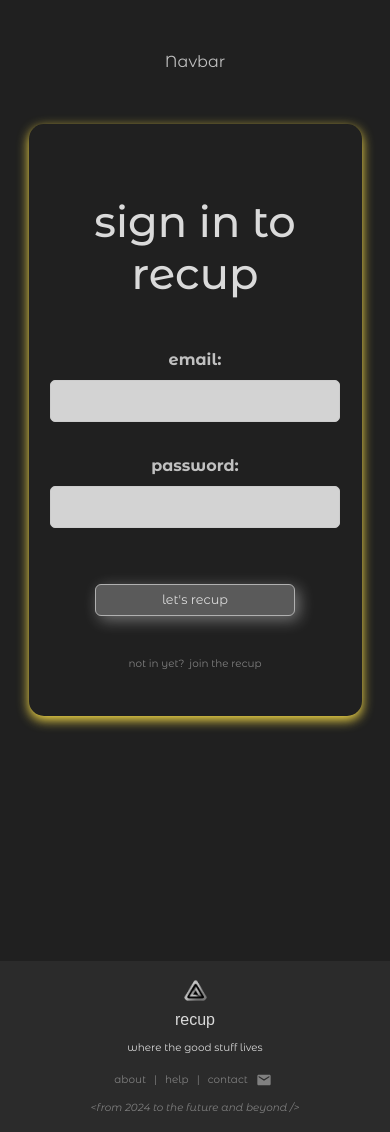
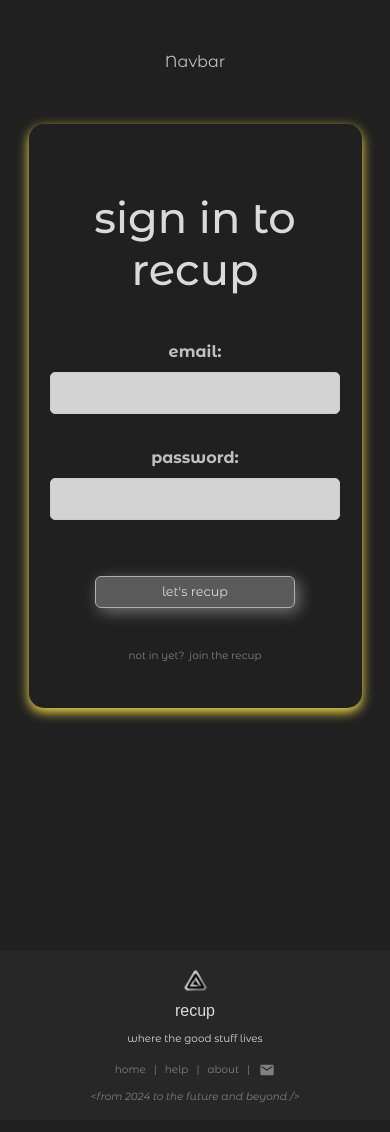
Before and after one commit to clasei/recup-client, a React (Vite) app: page /login in a window 390 px wide. Built offline with nearby package versions, Linux system fonts and the light colour scheme; no server answers; a web font is replaced by a local one.

Commit message:
footer updated

```diff
--- a/src/assets/styles/AllGeneral.css
+++ b/src/assets/styles/AllGeneral.css
@@ -109,7 +109,7 @@ img {
 
 /* LINKS ------------------ */
 
-.link-hover {
+.link-hover, .NavLink {
   cursor: pointer;
   border-bottom: 1px solid rgba(254, 254, 254, 0.373);
   text-decoration: none;
@@ -289,7 +289,14 @@ textarea:focus {
 
   h1 {
     font-size: 1.5rem;
-    padding: 0.5rem;
+  }
+
+  h2 {
+    font-size: 1.8rem;
+  }
+
+  h1, h2, h3, h4 {
+    padding: 0.25rem;
   }
 
 }
--- a/src/assets/styles/NavbarFooter.css
+++ b/src/assets/styles/NavbarFooter.css
@@ -1,5 +1,6 @@
 .footer {
-  background-color: #2B2B2B;
+  /* background-color: #2B2B2B; */
+  background-color: #272727;
   color: #dadada;
   display: flex;
   justify-content: center;
@@ -29,6 +30,11 @@
   margin: 0.25rem;
 }
 
+.footer-recup a:hover, .footer-recup a:active {
+  transform: scale(1.1) !important;
+  /* color: #4CB1F9 !important; */
+}
+
 .footer-text {
   font-size: 0.65rem;
   margin-top: 0.25rem;
@@ -42,13 +48,24 @@
   margin-bottom: 0.25rem;
 }
 
-.footer-links a {
-  color: grey !important;
+.footer-links a, .footer-recup a {
+  /* color: grey !important; */
   text-decoration: none;
+  display: inline-block;
+
   transition: transform 0.3s ease-in-out;
 }
 
-.footer-links a:hover, .footer-links a:active{
+
+.footer-links a {
+  color: grey !important;
+}
+
+.footer-recup a, .footer-text {
+  color: #dadada !important;
+}
+
+.footer-links a:hover, .footer-links a:active {
   transform: scale(1.05);
   color: #4CB1F9 !important;
 }
@@ -60,8 +77,8 @@
 .footer-svg {
   width: 24px !important;
   height: 16px;
-  margin: 0.25rem;
-  margin-right: 0 !important;
+  margin: 0.2rem;
+  margin-left: 5px !important;
   /* transition: transform 0.3s ease-in-out; */
 }
 
--- a/src/components/Footer.jsx
+++ b/src/components/Footer.jsx
@@ -11,7 +11,9 @@ function Footer() {
       <NavLink to="/" className="footer-logo">
         <img src={recupMiniT} alt="Recup logo" className="footer-logo-img" />
       </NavLink>
-      <span className="footer-recup mt-2">recup</span>
+      <span className="footer-recup mt-2">
+        <NavLink className="mx-2" to="/">recup</NavLink>
+      </span>
       <span className="footer-text">where the good stuff lives</span>
 
       {/* <span className="footer-contact align-items-center">
@@ -23,13 +25,16 @@ function Footer() {
       </span> */}
 
     <span className="footer-links d-flex align-items-center">
-      <NavLink className="mx-2" to="/about">about</NavLink>
+      <NavLink className="mx-2" to="/">home</NavLink>
       |
       <NavLink className="mx-2" to="/help">help</NavLink>
       |
+      <NavLink className="mx-2" to="/about">about</NavLink>
+      |
+
       <div className="contact-pack">
-        <a href="mailto:recup@dobeesdream.com" className="mx-2 d-flex align-items-center">
-          contact
+        <a href="mailto:recup@dobeesdream.com" className="d-flex align-items-center">
+          {/* contact */}
           <svg className="footer-svg mx-1" xmlns="http://www.w3.org/2000/svg" viewBox="0 0 24 24" width="16" height="16" fill="grey">
             <path d="M20 4H4C2.89 4 2.01 4.89 2.01 6L2 18c0 1.11.89 2 2 2h16c1.11 0 2-.89 2-2V6c0-1.11-.89-2-2-2zm0 4l-8 5-8-5V6l8 5 8-5v2z"/>
           </svg>
--- a/src/pages/user/DashboardPage.jsx
+++ b/src/pages/user/DashboardPage.jsx
@@ -29,21 +29,26 @@ function DashboardPage() {
   return (
     <div className="dashboard-container" style={{ width: '100%', padding: '0.5rem' }}>
       <h1>you are finally here, {username}</h1>
-      <img src={PacoIsSleeping} alt="Paco" className="paco-image" />
+      <img src={PacoIsSleeping} alt="Paco" className="paco-image img-fluid" />
 
       {isLoggedIn ? (
         <>
           <h2>life is rara, <br />enjoy your saved recups <br />and Paco sleeping</h2>
 
           {savedRecups.length > 0 ? (
-            <div className="row justify-content-center">
+            <div className="row justify-content-center mt-4" style={{ maxWidth: '1200px', margin: '0 auto' }}>
               {savedRecups
                 .sort((a, b) => new Date(b.createdAt) - new Date(a.createdAt))
                 .map((recommendation) => (
-                  <div key={recommendation._id} className="col-md-6 col-12 d-flex justify-content-center mb-4">
+
+                  <div key={recommendation._id}
+                    // className="col-md-6 col-12 d-flex justify-content-center mb-4"
+                    className="col-12 col-sm-6 col-md-4 col-lg-3 d-flex justify-content-center mb-4"
+                    style={{ maxWidth: '600px', minWidth: '300px' }}
+                  >
                     <RecupCard
                       recommendation={recommendation}
-                      style={{ width: '100%' }}
+                      style={{ width: '100%', minWidth: '300px' }}
                     />
                   </div>
                 ))}
```
